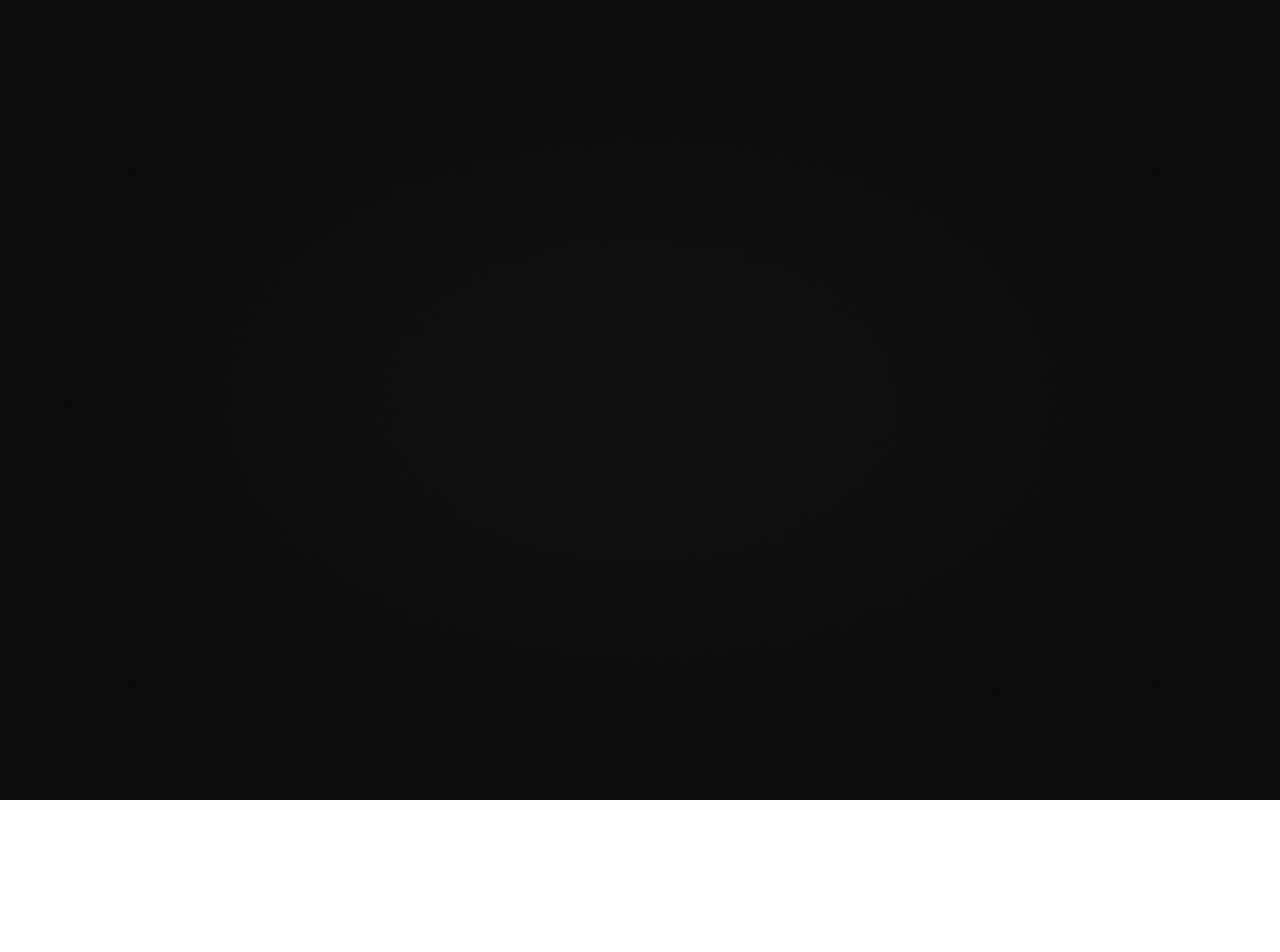
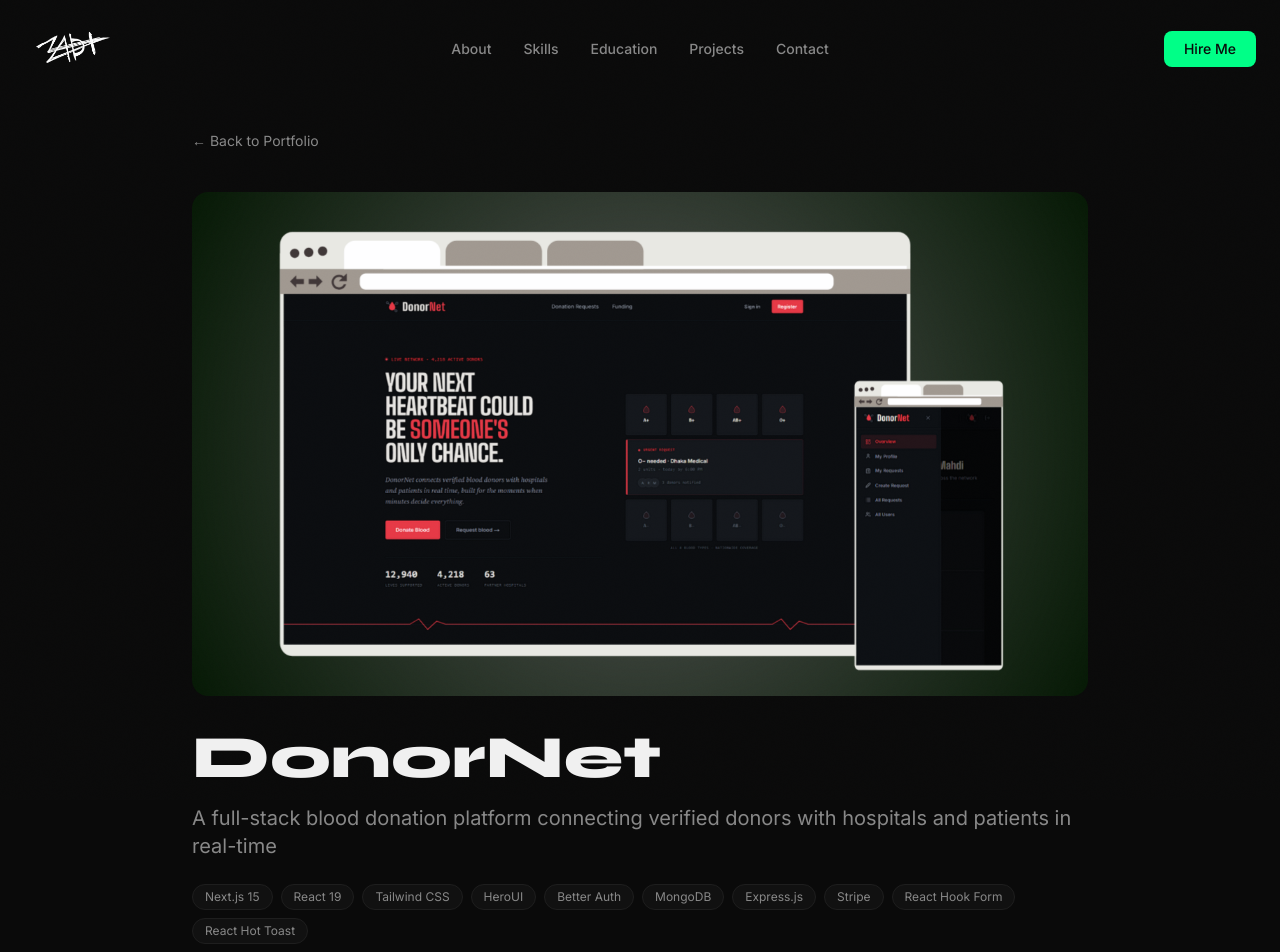
Before and after one commit to shkMahdi/Shekh-Mahdi-Mesbah-Portfolio, a Next.js app: page /projects/project-0 in a window 1280 px wide. Before the commit this address had no page. Shown: the top 952 px of the page. Before the commit the page ends 800 px from the top, so only its background shows below. Built offline with nearby package versions, Linux system fonts and the light colour scheme.

Commit message:
added latest project

```diff
--- a/src/components/projects/ProjectDetailView.jsx
+++ b/src/components/projects/ProjectDetailView.jsx
@@ -31,7 +31,7 @@
               sizes="(max-width: 768px) 100vw, 896px"
               priority
             />
-            <div className="absolute inset-x-0 bottom-0 h-1/3 bg-gradient-to-t from-primary to-transparent" />
+            <div className="absolute inset-x-0 bottom-0 h-1/3 bg-linear-to-t from-primary to-transparent" />
           </div>
           <h1 className="font-display text-4xl font-extrabold text-primary md:text-5xl lg:text-6xl">
             {project.title}
@@ -79,6 +79,11 @@
           <Button href={project.githubUrl} variant="ghost" target="_blank" rel="noopener noreferrer">
             GitHub Repo →
           </Button>
+          {
+           project.server && (<Button href={project.server} variant="ghost" target="_blank" rel="noopener noreferrer">
+              Sever Repo →
+            </Button>)
+          }
         </div>
       </div>
     </motion.div>
--- a/src/components/sections/Hero.jsx
+++ b/src/components/sections/Hero.jsx
@@ -33,7 +33,7 @@
     href: "https://www.linkedin.com/in/shekh-mahdi-mesbah",
     Icon: Linkedin,
   },
-  { label: "Twitter", href: "https://twitter.com", Icon: XIcon },
+  // { label: "Twitter", href: "https://twitter.com", Icon: XIcon },
   { label: "Email", href: "mailto:mahdisheikh1624@gmail.com", Icon: Mail },
 ];
 
--- a/src/components/ui/Footer.jsx
+++ b/src/components/ui/Footer.jsx
@@ -11,23 +11,23 @@
     href: "https://www.linkedin.com/in/shekh-mahdi-mesbah",
     Icon: Linkedin,
   },
-  {
-    label: "X (Twitter)",
-    href: "https://twitter.com",
-    Icon: function XIcon({ className }) {
-      return (
-        <svg
-          xmlns="http://www.w3.org/2000/svg"
-          viewBox="0 0 24 24"
-          fill="currentColor"
-          className={className}
-          aria-hidden
-        >
-          <path d="M18.244 2.25h3.308l-7.227 8.26 8.502 11.24H16.17l-5.214-6.817L4.99 21.75H1.68l7.73-8.835L1.254 2.25H8.08l4.713 6.231zm-1.161 17.52h1.833L7.084 4.126H5.117z" />
-        </svg>
-      );
-    },
-  },
+  // {
+  //   label: "X (Twitter)",
+  //   href: "https://twitter.com",
+  //   Icon: function XIcon({ className }) {
+  //     return (
+  //       <svg
+  //         xmlns="http://www.w3.org/2000/svg"
+  //         viewBox="0 0 24 24"
+  //         fill="currentColor"
+  //         className={className}
+  //         aria-hidden
+  //       >
+  //         <path d="M18.244 2.25h3.308l-7.227 8.26 8.502 11.24H16.17l-5.214-6.817L4.99 21.75H1.68l7.73-8.835L1.254 2.25H8.08l4.713 6.231zm-1.161 17.52h1.833L7.084 4.126H5.117z" />
+  //       </svg>
+  //     );
+  //   },
+  // },
   {
     label: "Email",
     href: "mailto:mahdisheikh1624@gmail.com",
--- a/src/data/projects.js
+++ b/src/data/projects.js
@@ -1,4 +1,33 @@
 export const projects = [
+  {
+    id: "project-0",
+    title: "DonorNet",
+    tagline: "A full-stack blood donation platform connecting verified donors with hospitals and patients in real-time",
+    thumbnail: "/images/donor-net-mockup.png",
+    stack: [
+      "Next.js 15",
+      "React 19",
+      "Tailwind CSS",
+      "HeroUI",
+      "Better Auth",
+      "MongoDB",
+      "Express.js",
+      "Stripe",
+      "React Hook Form",
+      "React Hot Toast",
+    ],
+    description:
+      "DonorNet is a life-saving blood donation platform that connects donors with patients in critical need. It features role-based dashboards (admin, volunteer, donor) for managing blood requests, location-based donor search by district and upazila, real-time request status tracking (pending, in progress, completed), secure authentication via email/password and Google OAuth, CRUD operations for managing donation requests, and integrated Stripe payment system for transparent platform funding with live donation tracking.",
+    liveUrl: "https://your-donor-net-url.vercel.app/",
+    githubUrl: "https://github.com/shkMahdi/DonerNet",
+    server: "https://github.com/shkMahdi/DonorNet-Server",
+    challenges:
+      "Implementing role-based access control across three user types (admin, volunteer, donor) with different permission levels required careful middleware design. Coordinating JWT-based authentication with Better Auth while maintaining secure session management across protected routes was complex. Managing real-time donation request workflows and preventing duplicate donor assignments while keeping the UI responsive presented significant state management challenges.",
+    improvements:
+      "Future improvements include push notifications for urgent blood requests, SMS alerts for nearby donors when matching blood types are needed, a donor availability calendar system, geolocation-based donor matching for faster response times, blood donation history and badges for frequent donors, and hospital verification system with partnership management.",
+    gradient: "from-red-500/30 via-rose-500/20 to-slate-900",
+  },
+
   {
     id: "project-1",
     title: "StudyNook",
```
Also changed, not shown: public/images/donor-net-mockup.png (added).
